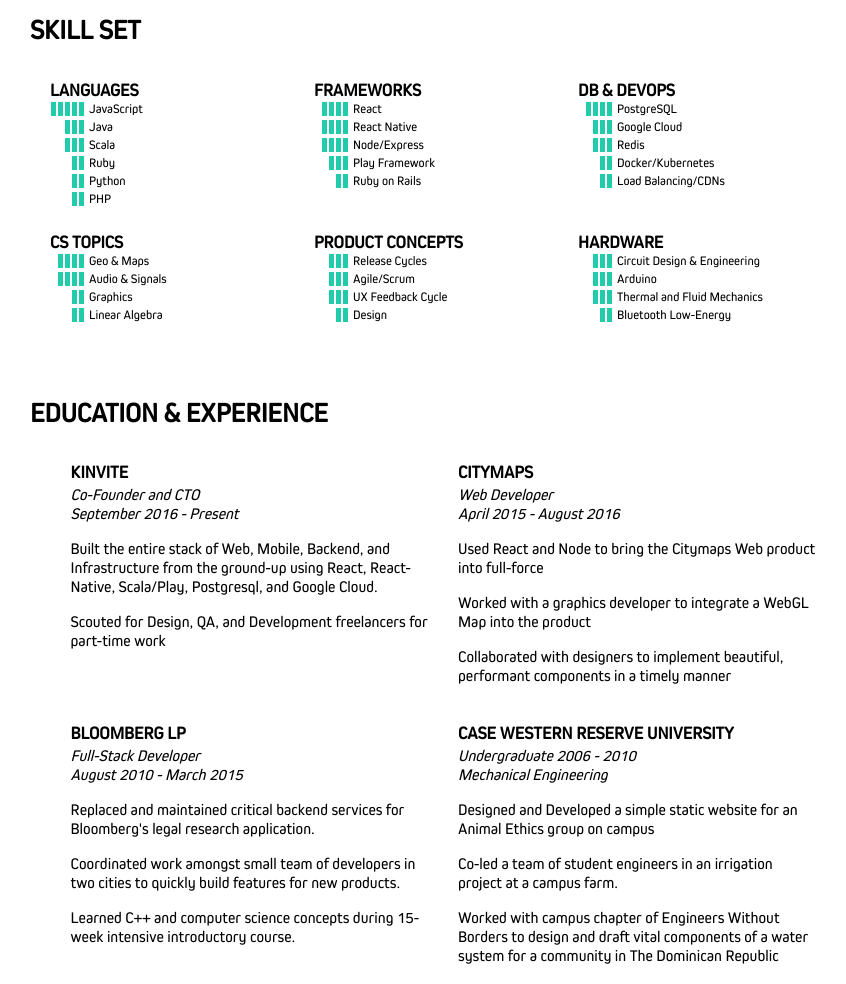
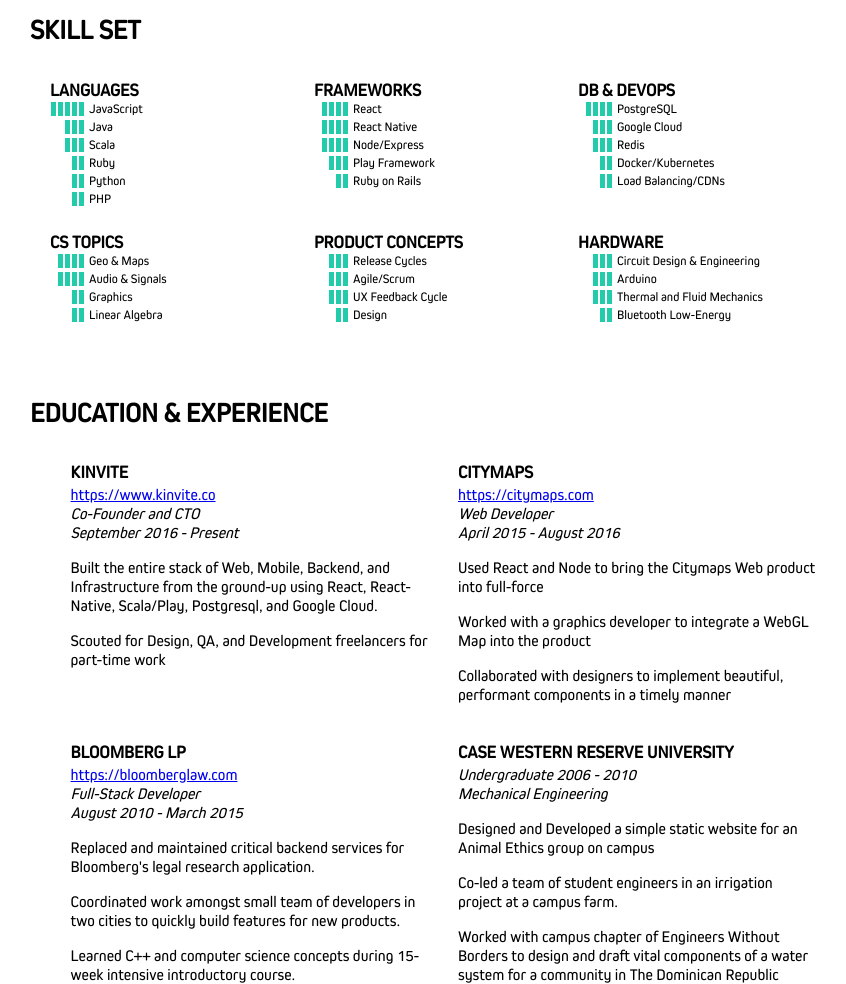
Before and after one commit to mienaikoe/mienaikoe.github.io, a plain HTML site: page index.html in a window 1280 px wide. Shown: the part 214-1198 px from the top of the page, without its empty margins (220-1066 px from the left). Drawn offline with Linux system fonts and the light colour scheme.

Commit message:
Update index.html

```diff
--- a/index.html
+++ b/index.html
@@ -82,6 +82,7 @@
                 <h2>Education & Experience</h2>
 	    	<div class="project">
                     <h3>Kinvite</h3>
+		    <a href="https://www.kinvite.co" target="_blank">https://www.kinvite.co</a>
                     <div class="metadata">Co-Founder and CTO</div>
                     <div class="metadata">September 2016 - Present</div>
                     <p>Built the entire stack of Web, Mobile, Backend, and Infrastructure from the ground-up using React, React-Native, Scala/Play, Postgresql, and Google Cloud.</p>
@@ -89,6 +90,7 @@
                 </div>
                 <div class="project">
                     <h3>Citymaps</h3>
+		    <a href="https://citymaps.com" target="_blank">https://citymaps.com</a>
                     <div class="metadata">Web Developer</div>
                     <div class="metadata">April 2015 - August 2016</div>
                     <p>Used React and Node to bring the Citymaps Web product into full-force</p>
@@ -97,6 +99,7 @@
                 </div>
                 <div class="project">
                     <h3>Bloomberg LP</h3>
+		    <a href="https://bloomberglaw.com">https://bloomberglaw.com</a>
                     <div class="metadata">Full-Stack Developer</div>
                     <div class="metadata">August 2010 - March 2015</div>
                     <p>Replaced and maintained critical backend services for Bloomberg's legal research application.</p>
```
